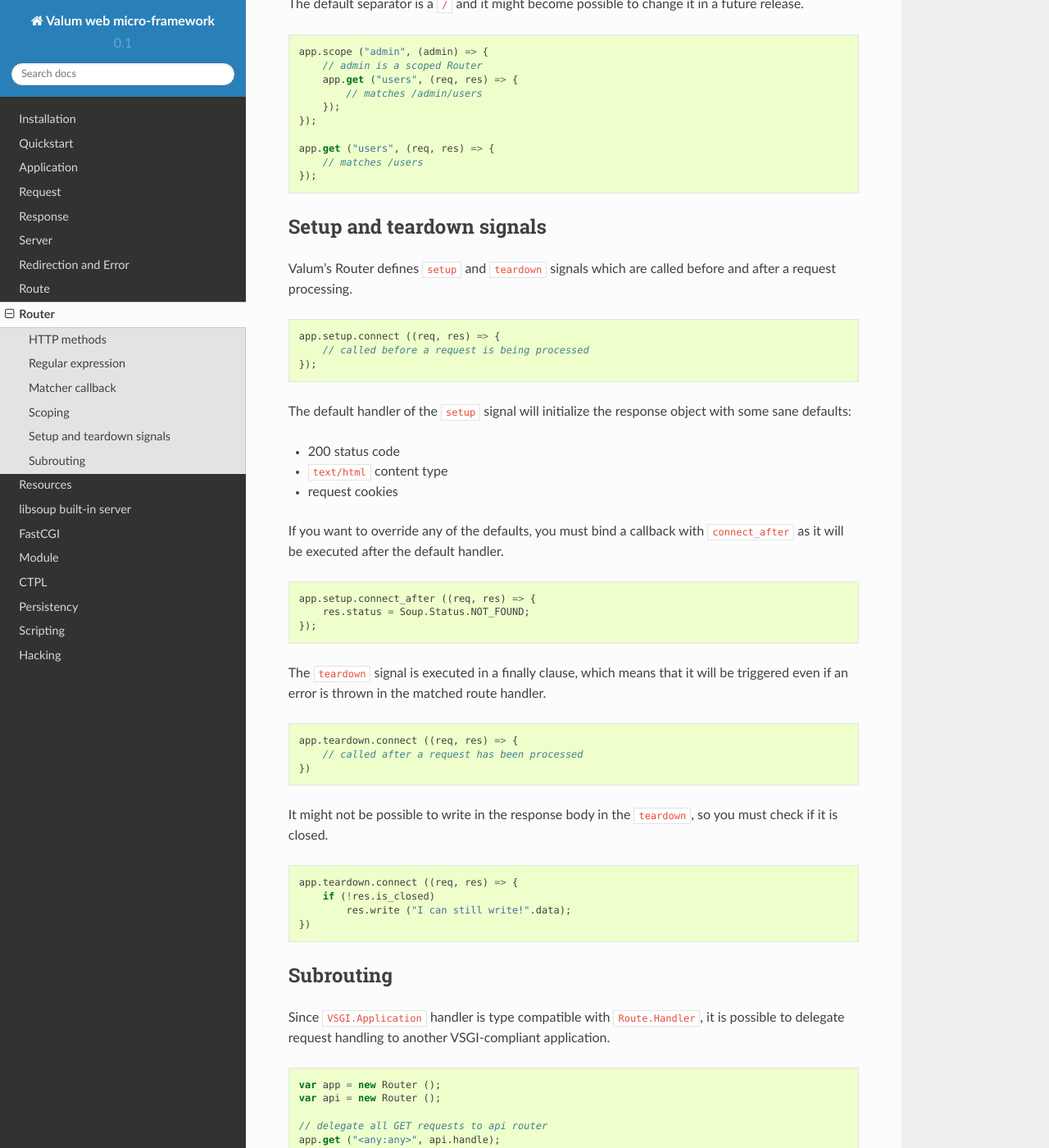
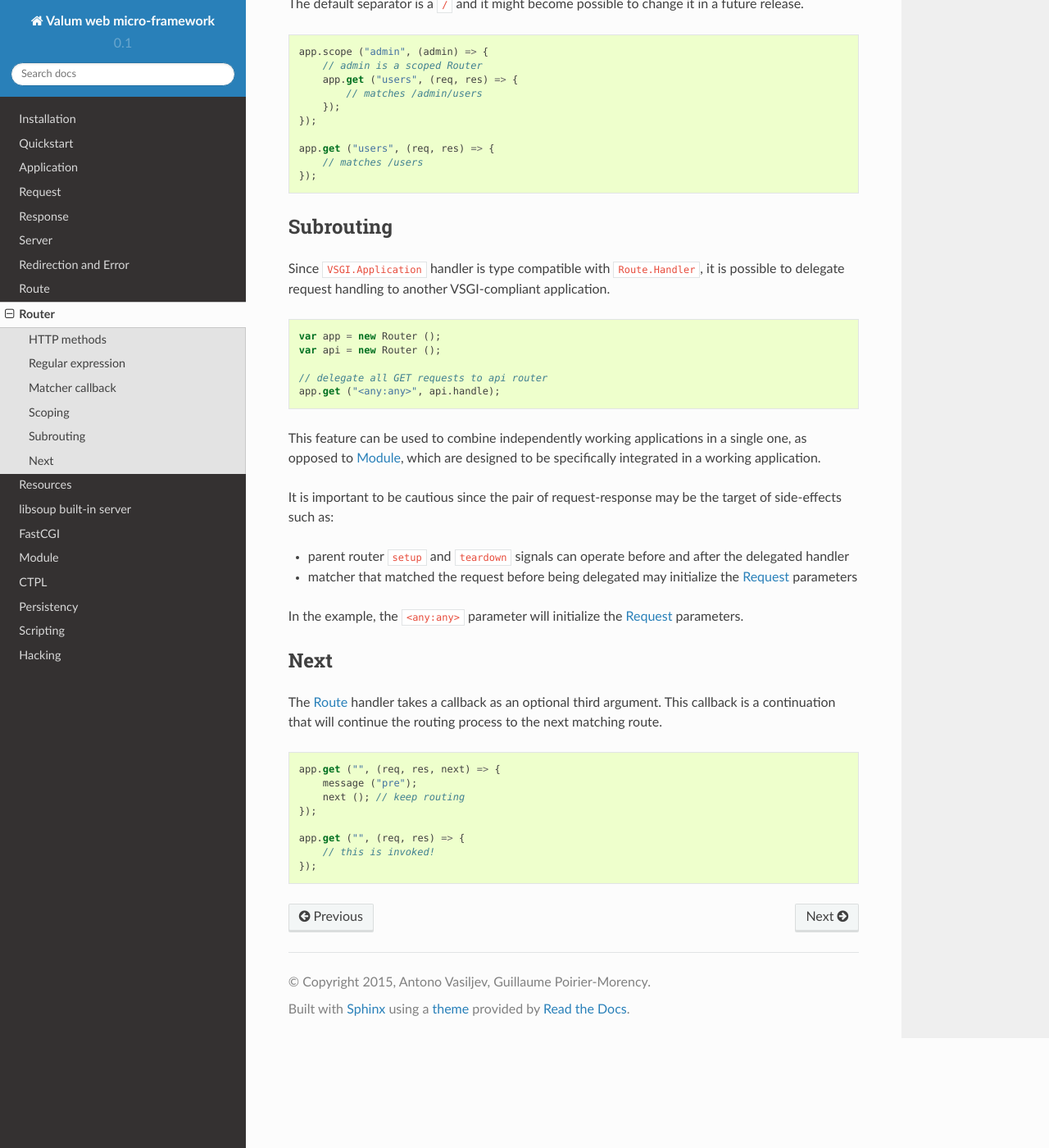
Before and after one commit to valum-framework/vsgi, a Sphinx documentation site: the page built from docs/router.rst, in a window 1280 px wide and 1400 px high, scrolled down 1931 px. Shown: the whole window at 82% size. Built offline with Sphinx 7.4.7 and the Read the Docs theme 2.0.0, drawn with Linux system fonts in a browser that asks for light colours; pages that are not in the unit, such as notebooks, are missing from menus.

Commit message:
Introduces Next in Router.
Route.Handler has now a third argument which is a callback used to keep routing.

The setup signal does not serve any purpose, so it has been removed. It can be
implemented using a simple catch-all route that call next.

The teardown signal will eventually be removed in the 0.2.* release since we
will have the possibility to connect a callback to do the teardown processings.

Removes the timer examples as it requires the setup signal. The example will be
restored in the 0.2.* branch.

Replaces the setup and teardown documentation section by a section describing
the Next delegate and how it can be used to perform similar operations.

Tests for the next callback that cover the recursion of process_routing.

```diff
--- a/docs/router.rst
+++ b/docs/router.rst
@@ -111,53 +111,6 @@
         // matches /users
     });
 
-Setup and teardown signals
---------------------------
-
-Valum's Router defines ``setup`` and ``teardown`` signals which are called
-before and after a request processing.
-
-.. code:: vala
-
-    app.setup.connect ((req, res) => {
-        // called before a request is being processed
-    });
-
-The default handler of the ``setup`` signal will initialize the response object
-with some sane defaults:
-
--  200 status code
--  ``text/html`` content type
--  request cookies
-
-If you want to override any of the defaults, you must bind a callback with
-``connect_after`` as it will be executed after the default handler.
-
-.. code:: vala
-
-    app.setup.connect_after ((req, res) => {
-        res.status = Soup.Status.NOT_FOUND;
-    });
-
-The ``teardown`` signal is executed in a finally clause, which means that it
-will be triggered even if an error is thrown in the matched route handler.
-
-.. code:: vala
-
-    app.teardown.connect ((req, res) => {
-        // called after a request has been processed
-    })
-
-It might not be possible to write in the response body in the ``teardown``, so
-you must check if it is closed.
-
-.. code:: vala
-
-    app.teardown.connect ((req, res) => {
-        if (!res.is_closed)
-            res.write ("I can still write!".data);
-    })
-
 Subrouting
 ----------
 
@@ -187,3 +140,21 @@
 
 In the example, the ``<any:any>`` parameter will initialize the
 :doc:`vsgi/request` parameters.
+
+Next
+----
+
+The :doc:`route` handler takes a callback as an optional third argument. This
+callback is a continuation that will continue the routing process to the next
+matching route.
+
+.. code:: vala
+
+    app.get ("", (req, res, next) => {
+        message ("pre");
+        next (); // keep routing
+    });
+
+    app.get ("", (req, res) => {
+        // this is invoked!
+    });
```
Also changed, not shown: 6 other files.
